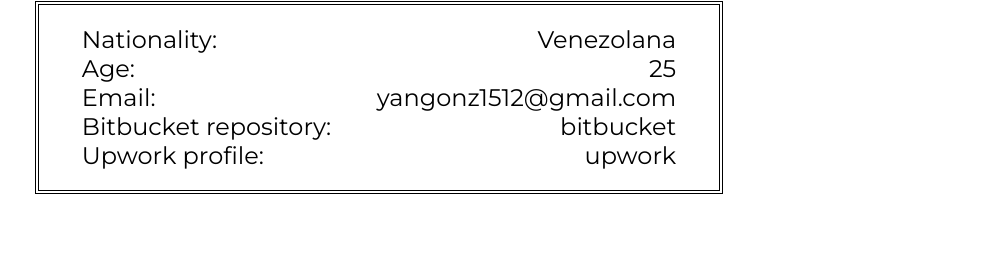
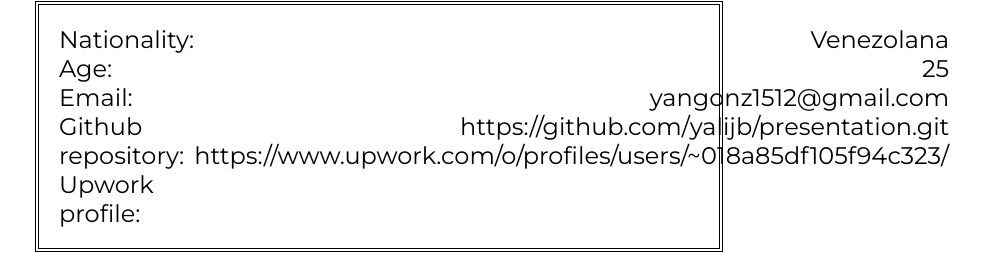
Before and after one commit to yalijb/presentation, a React (Create React App) app: page /contact in a window 1280 px wide. Shown: the part 389-642 px from the top of the page, without its empty margins (261-1242 px from the left). Built offline with nearby package versions, Linux system fonts and the light colour scheme.

Commit message:
modifications

```diff
--- a/src/App.js
+++ b/src/App.js
@@ -1,5 +1,5 @@
 import React from 'react';
-import './App.css';
+import './css/App.css';
 import {Link as LinkScroll} from "react-scroll";
 import Header from "./components/Header";
 import Howami from './components/Howami';
--- a/src/components/Contact.js
+++ b/src/components/Contact.js
@@ -14,7 +14,7 @@ class Contact extends Component {
                         <br/>
                         <span>Email:</span>
                         <br/>
-                        <span>Bitbucket repository:</span>
+                        <span>Github repository:</span>
                         <br/>
                         <span>Upwork profile:</span>
                     </div>
@@ -26,9 +26,9 @@ class Contact extends Component {
                         <br/>
                         <a href="mailto: yangonz1512@gmail.com">yangonz1512@gmail.com</a>
                         <br/>
-                        <span>bitbucket</span>
+                        <span><a href='https://github.com/yalijb/presentation.git' target='_blank'  rel='noopener noreferrer'>https://github.com/yalijb/presentation.git</a></span>
                         <br/>
-                        <span>upwork</span>
+                        <span><a href='https://www.upwork.com/o/profiles/users/~018a85df105f94c323/' target='_blank'  rel='noopener noreferrer'>https://www.upwork.com/o/profiles/users/~018a85df105f94c323/</a></span>
                     </div>
 
 
--- a/src/index.js
+++ b/src/index.js
@@ -1,6 +1,6 @@
 import React from 'react';
 import ReactDOM from 'react-dom';
-import './index.css';
+import './css/index.css';
 
 import Routes from "./Routes";
 import {BrowserRouter as Router} from "react-router-dom";
```
Also changed, not shown: package.json (+7 -4 lines), src/css/App.css (renamed from src/App.css), src/css/index.css (renamed from src/index.css), 1 other file (tests, documents, lock files or other folders).
